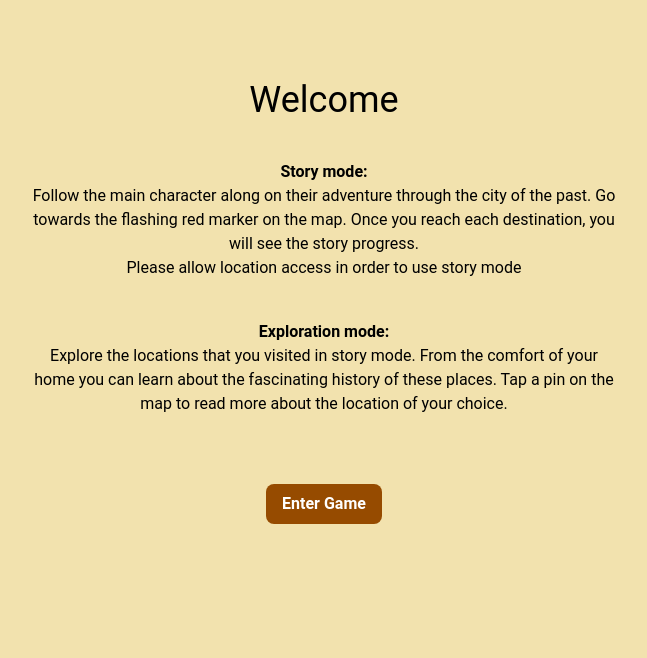
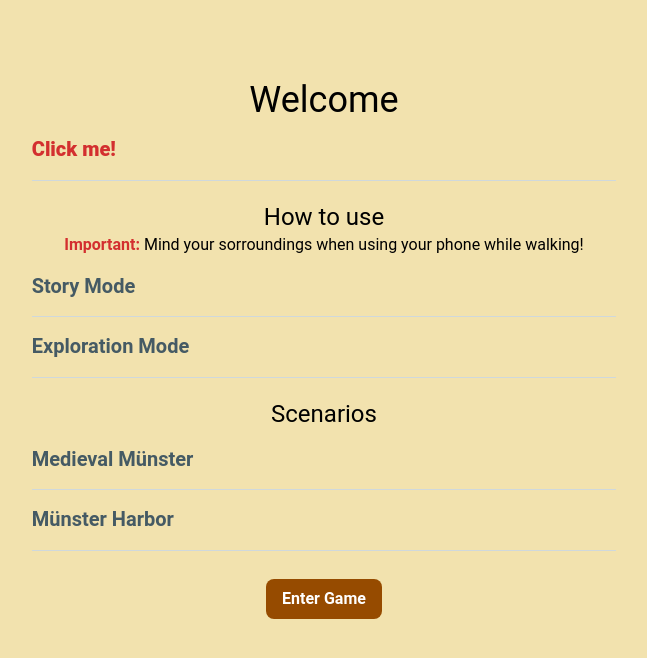
Before and after one commit to niebl/giis_citytour_frontend, a React (Vite) app: page / in a window 1280 px wide. Shown: the top 658 px of the page, without its empty margins (316-963 px from the left). Built offline with nearby package versions, Linux system fonts and the light colour scheme.

Commit message:
add proper landing-page text

```diff
--- a/src/landingPage/landingPage.jsx
+++ b/src/landingPage/landingPage.jsx
@@ -1,7 +1,16 @@
 import '../index.css'
 import '../App.css'
+import {
+    Accordion,
+    AccordionHeader,
+    AccordionBody,
+    Typography,
+  } from "@material-tailwind/react";
+import { useState } from 'react';
 
 export default function LandingPage(){
+    const [open, setOpen] = useState(-1);
+    const handleOpen = (value) => setOpen(open === value ? 0 : value);
 
     return (
 
@@ -9,26 +18,84 @@ export default function LandingPage(){
         <h1 className='text-4xl mt-20'>Welcome</h1>
 
         <div className='max-w-prose mx-auto'>
-        <div className='my-10'>
-            <b>Story mode:</b>
-            <p>
-                Follow the main character along on their adventure through the city of the past.
+        <Accordion open={open === 1}>
+            <AccordionHeader onClick={()=>handleOpen(1)}>
+                {open == -1 && <b className='text-red-700'>Click me!</b>}
+                {open != -1 && "Intro"}
+            </AccordionHeader>
+            <AccordionBody className="text-black text-lg">
+                <Typography className="text-black text-lg">
+                Welcome to Münster Historical City Tours.
+                </Typography><br />
+                <Typography className="text-black text-lg">
+                This app offers an interactive exploration of the history of the city of Münster. The experience has been designed for students of the German “Mittelstufe”, so grades 7 to 10.
+                At the current time, the app offers two different experiences in two different modes. First a tour of the historical city core based on Münster in the 1530s, and second a tour of the harbor of Münster based on the 1950s. Both experiences involve a story mode, inviting the users to step into the shoes of someone living at the time of the tour, as well as an exploration mode, that is more focused on learning the actual history of the monuments visited.
+                But don’t worry, even if you are doing a tour, you can switch between the two modes.
+                Be warned though: While the exploration mode works fine from a home PC, the same cannot be said for the story mode, as it relies on you physically visit the places in question.
+                </Typography><br />
+                <Typography className="text-black text-lg">
+                This said, we hope that you’ll have fun.
+                </Typography>
 
-                Go towards the flashing red marker on the map. Once you reach each destination, you will see the story progress.
-            </p>
-            <p>
-                Please allow location access in order to use story mode
-            </p>
-        </div>
+            </AccordionBody>
+        </Accordion>
+        <h1 className='text-2xl mt-5'>How to use</h1>
+        <p className='text-black'><b className='text-red-700'>Important: </b>Mind your sorroundings when using your phone while walking!</p>
+        <Accordion open={open === 2}>
+            <AccordionHeader onClick={()=>handleOpen(2)}>Story Mode</AccordionHeader>
+            <AccordionBody className="text-black text-lg">
+                <Typography className="text-black text-lg">
+                In this mode you can follow a story in a historical setting through the eyes of a character in history. As you follow the story, it is important that you complete the different story locations in order. Visiting one point of interest, allows you to see the next point and walk to it, learning the next bit of story through it. If you get lost, you can use the “I'm Lost” button for help to see the route to the next point of interest.
+                </Typography>
+            </AccordionBody>
+        </Accordion>
+        <Accordion open={open === 3}>
+            <AccordionHeader onClick={()=>handleOpen(3)}>Exploration Mode</AccordionHeader>
+            <AccordionBody className="text-black text-lg">
+                <Typography className="text-black text-lg">
+                In this mode you can simply click at the different points of interest, activating them through it. While in Story Mode you get little story tidbits from a story set in the time, the Exploration Mode is based on factual information about the historical monuments.
+                </Typography>
+            </AccordionBody>
+        </Accordion>
 
-        <div className='my-10'>
-            <b>Exploration mode:</b>
-            <p>
-                Explore the locations that you visited in story mode.
-                From the comfort of your home you can learn about the fascinating history of these places.
-                Tap a pin on the map to read more about the location of your choice.
-            </p>
-        </div>
+        <h1 className='text-2xl mt-5'>Scenarios</h1>
+        <Accordion open={open === 4}>
+            <AccordionHeader onClick={()=>handleOpen(4)}>Medieval Münster</AccordionHeader>
+            <AccordionBody className="text-black text-lg">
+                <Typography className="text-black text-lg">
+                The city of Münster was founded in the year 793 after Charlemagne send out missionaries to the Münsterland, which went ahead to erect the first cathedral. The city grew around the cathedral over the next centuries.
+                </Typography><br/>
+                <Typography className="text-black text-lg">
+                In modern days, we often imagine the Middle Ages as time of little change, but this couldn’t be less true in terms of the ways the city developed. While we do now have exact numbers of the development of the population of Münster, we knew that it grew from a mostly monetary settlement to a thriving city over the course of the Middle Ages.
+                </Typography><br/>
+                <Typography className="text-black text-lg">
+                In the late medieval period Münster was especially known for the pigs being kept in and around the city. This went so far that the city was commonly known as “the city of pigs” in the surrounding lands. Still, pigs made for good animals to be kept within the city walls, as they were able to clean up garbage from the streets.
+                </Typography><br/>
+                <Typography className="text-black text-lg">
+                Our story is set during the 1530s, which was an especially turbulent time for Münster, as it was the time that an Anabaptist sect took over the city within the “Münster rebellion”. The sect in question was an apocalyptic sect, believing that the end of the world was neigh. They tried to found a democratic, proto-socialist state within the Münsterland. However, their rebellion failed, as just one year after they took over, the city was retaken by Catholic forces – with the Anabaptists subsequently meeting with a rather grim end.
+                </Typography><br/>
+                <Typography className="text-black text-lg">
+                However, this rebellion left its scars on the city for at least ten years to come.
+                </Typography><br/><br/>
+                <Typography className="text-black text-lg">
+                <b>Did you know?</b> The exact timeframe of the medieval period is hard to define. While people tend to agree that the Middle Ages started around 500, the event to end the medieval period is less agreed on. Some people say the invention of the printing press in 1440 marked the end of the Middle Ages, while others argue they ended with the Protestant Reformation in 1517.
+                </Typography>
+            </AccordionBody>
+        </Accordion>
+        <Accordion open={open === 5}>
+            <AccordionHeader onClick={()=>handleOpen(5)}>Münster Harbor</AccordionHeader>
+            <AccordionBody className="text-black text-lg">
+                <Typography className="text-black text-lg">
+                Münster as a city is land locked – or had been, until the Rhein-Ems-Channel was dug during the 1890s, allowing the city finally access to the waterways. The channel was officially opened in 1899. Knowing they would finally have access to a channel, Münster prepared, digging a harbor basin of their own, connecting it to the city. As such the harbor of Münster was officially opened in 1899 as well.
+                </Typography><br/>
+                <Typography className="text-black text-lg">
+                While today the harbor is mostly a tourist hotspot with a variety of museums, theatres, and restaurants nearby, it was an active industrial harbor for a good hundred years.
+                </Typography><br/>
+                <Typography className="text-black text-lg">
+                Our story is set in the 1950s, in post-war Münster. During this time a lot of the buildings and mechanics created for the original opening of the harbor were still in use, while some of the theatres we have to this day were slowly created around it.
+                </Typography><br/>
+            </AccordionBody>
+        </Accordion>
 
         <br/>
         <button
```
